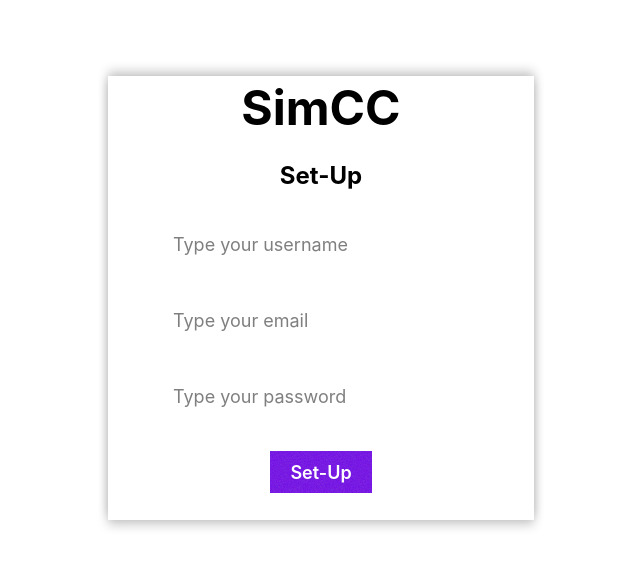
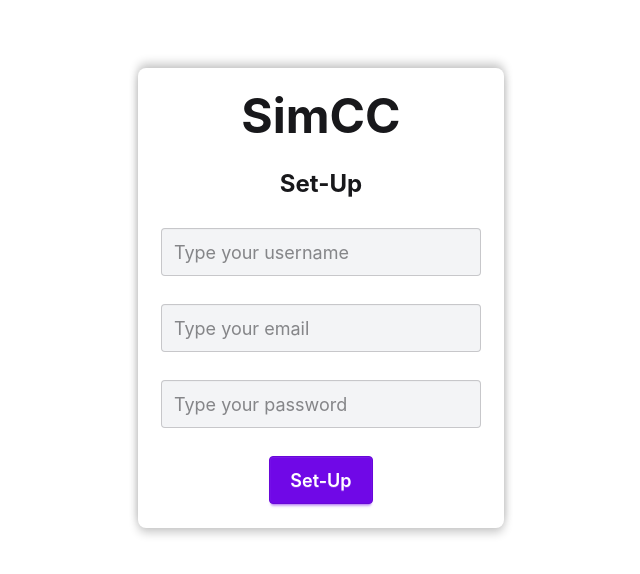
Before and after one commit to noxie64/simcc_web, a React (Vite) app in the folder frontend/: page /init in a window 1280 px wide. Shown: the part 102-676 px from the top of the page, without its empty margins (319-959 px from the left). Built offline with nearby package versions, Linux system fonts and the light colour scheme.

Commit message:
Initialization GUI complete

```diff
--- a/frontend/src/index.css
+++ b/frontend/src/index.css
@@ -1,7 +1,7 @@
 @import "tailwindcss";
 
 @plugin "daisyui" {
-    themes: false;
+    themes: light --default;
 }
 
 @theme {
@@ -10,9 +10,8 @@
 }
 
 @plugin "daisyui/theme" {
-    name: "simcc";
+    name: "light";
     default: true;
-    extends: "light";
     --color-primary: var(--color-violet-700);
     --color-primary-content: #ffffff;
 }
--- a/frontend/src/pages/Initialization.tsx
+++ b/frontend/src/pages/Initialization.tsx
@@ -1,15 +1,19 @@
-import React from "react"
+import React, {useState} from "react"
 
 export const Initialization: React.FC = () => {
+    const [username, setUsername] = useState("");
+    const [email, setEmail] = useState("");
+    const [password, setPassword] = useState("");
+
     return (
             <div className={"flex items-center justify-center w-full min-h-screen"}>
-                <div className={"card w-4/12 h-full bg-base-100 card-xs shadow-[0_-5px_10px_rgba(0,0,0,0.2),0_5px_10px_rgba(0,0,0,0.2)] "}>
+                <div className={"card w-4/14 h-full bg-base-100 card-xs shadow-[0_-5px_10px_rgba(0,0,0,0.2),0_5px_10px_rgba(0,0,0,0.2)] "}>
                     <div className="card-body items-center text-center space-y-5">
-                        <h2 className="card-title font-bold text-5xl">SimCC</h2>
+                        <h2 className="card-title font-bold text-5xl mt-4">SimCC</h2>
                         <h2 className="card-title font-bold text-2xl">Set-Up</h2>
-                        <input type={"text"} placeholder={"Type your username"} className={"input input-primary input-lg"}/>
-                        <input type={"text"} placeholder={"Type your email"} className={"input input-primary input-lg"}/>
-                        <input type={"text"} placeholder={"Type your password"} className={"input input-primary input-lg"}/>
+                        <input type={"text"} placeholder={"Type your username"} className={"input input-lg bg-gray-100"} onChange={(e) => setUsername(e.target.value)} />
+                        <input type={"text"} placeholder={"Type your email"} className={"input input-lg bg-gray-100"} onChange={(e) => setEmail(e.target.value)} />
+                        <input type={"text"} placeholder={"Type your password"} className={"input input-lg bg-gray-100"} onChange={(e) => setPassword(e.target.value)} />
                         <div className="card-actions">
                             <button className="btn btn-lg btn-primary mb-4">Set-Up</button>
                         </div>
```
